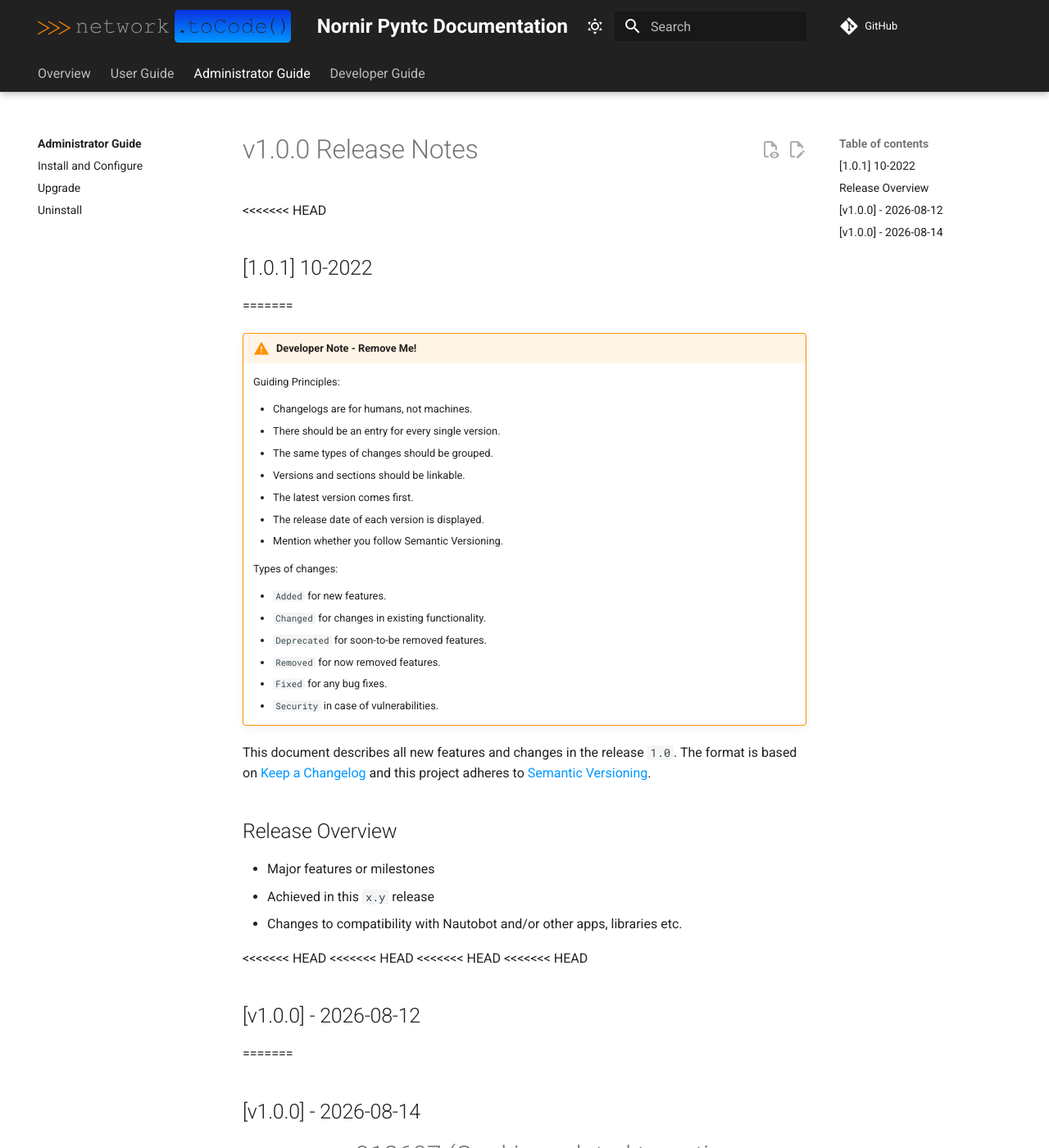
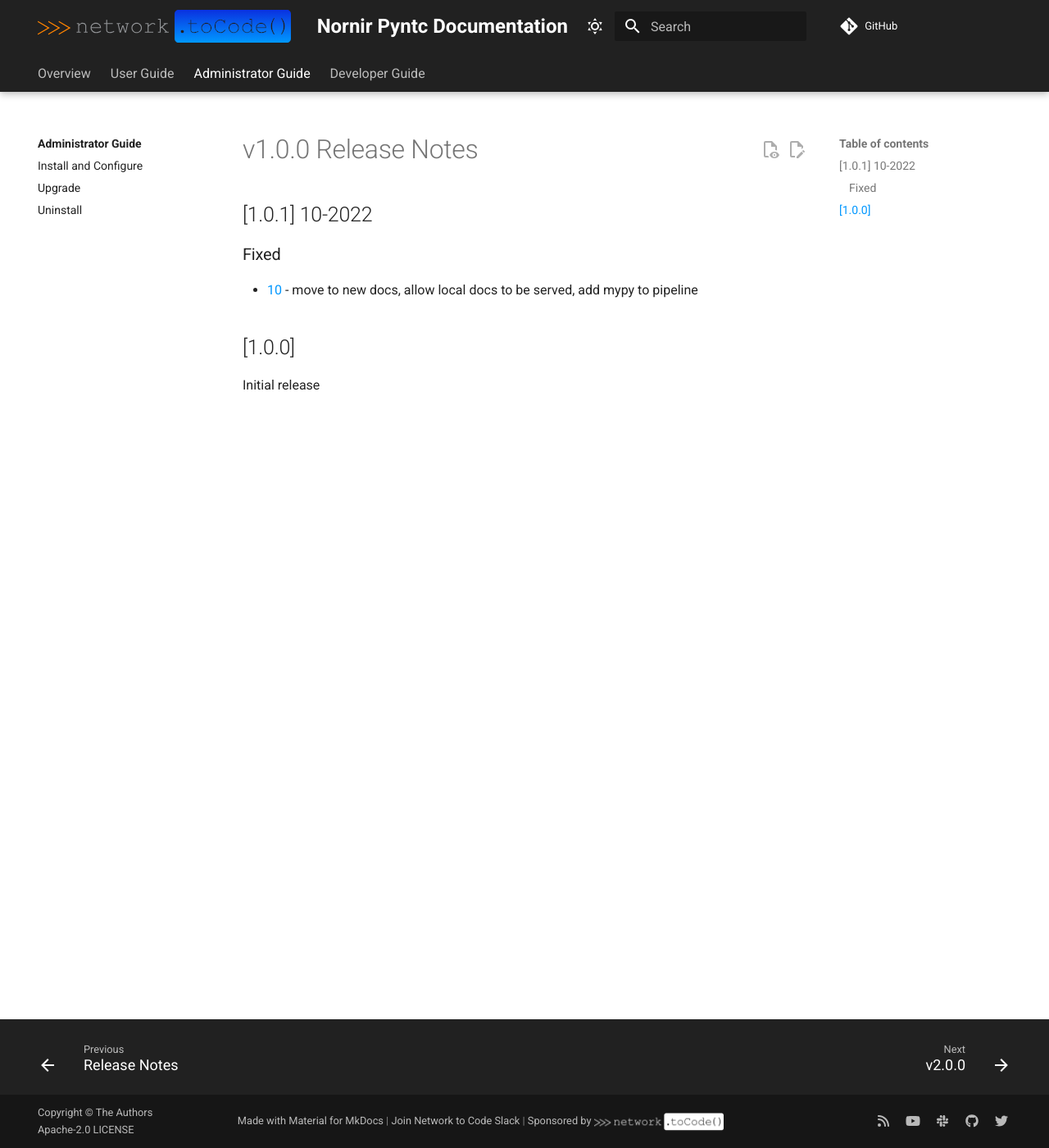
Before and after one commit to networktocode/nornir-pyntc, an MkDocs documentation site: the page built from docs/admin/release_notes/version_1.0.md, in a window 1280 px wide and 1400 px high. Shown: the whole window at 82% size. Built offline with MkDocs 1.6.1 and Material for MkDocs 9.7.7, drawn with Linux system fonts in a browser that asks for light colours; comment, search, counter and statistics services are not loaded; some of the changed text lies outside the part shown.

```diff
--- a/docs/admin/release_notes/version_1.0.md
+++ b/docs/admin/release_notes/version_1.0.md
@@ -1,59 +1,6 @@
 # v1.0.0 Release Notes
 
-<<<<<<< HEAD
 ## [1.0.1] 10-2022
-=======
-!!! warning "Developer Note - Remove Me!"
-    Guiding Principles:
-
-    - Changelogs are for humans, not machines.
-    - There should be an entry for every single version.
-    - The same types of changes should be grouped.
-    - Versions and sections should be linkable.
-    - The latest version comes first.
-    - The release date of each version is displayed.
-    - Mention whether you follow Semantic Versioning.
-
-    Types of changes:
-
-    - `Added` for new features.
-    - `Changed` for changes in existing functionality.
-    - `Deprecated` for soon-to-be removed features.
-    - `Removed` for now removed features.
-    - `Fixed` for any bug fixes.
-    - `Security` in case of vulnerabilities.
-
-
-This document describes all new features and changes in the release `1.0`. The format is based on [Keep a Changelog](https://keepachangelog.com/en/1.0.0/) and this project adheres to [Semantic Versioning](https://semver.org/spec/v2.0.0.html).
-
-## Release Overview
-
-- Major features or milestones
-- Achieved in this `x.y` release
-- Changes to compatibility with Nautobot and/or other apps, libraries etc.
-
-<<<<<<< HEAD
-<<<<<<< HEAD
-<<<<<<< HEAD
-<<<<<<< HEAD
-## [v1.0.0] - 2026-08-12
-=======
-## [v1.0.0] - 2026-08-14
->>>>>>> c912607 (Cookie updated targeting develop by NetworkToCode Cookie Drift Manager Tool)
-=======
-## [v1.0.0] - 2026-08-26
->>>>>>> 5f0d71c (Cookie updated targeting develop by NetworkToCode Cookie Drift Manager Tool)
-=======
-## [v1.0.0] - 2026-09-23
->>>>>>> 8aa226d (Cookie updated targeting develop by NetworkToCode Cookie Drift Manager Tool)
-=======
-## [v1.0.0] - 2026-09-23
->>>>>>> 60d3640 (Cookie updated targeting develop by NetworkToCode Cookie Drift Manager Tool)
-
-### Added
-
-### Changed
->>>>>>> 832826f (Cookie updated targeting develop by NetworkToCode Cookie Drift Manager Tool)
 
 ### Fixed
 - [10](https://github.com/networktocode/nornir-pyntc/pull/10) - move to new docs, allow local docs to be served, add mypy to pipeline
```
Also changed, not shown: docs/generate_code_reference_pages.py (deleted, +0 -20 lines).
